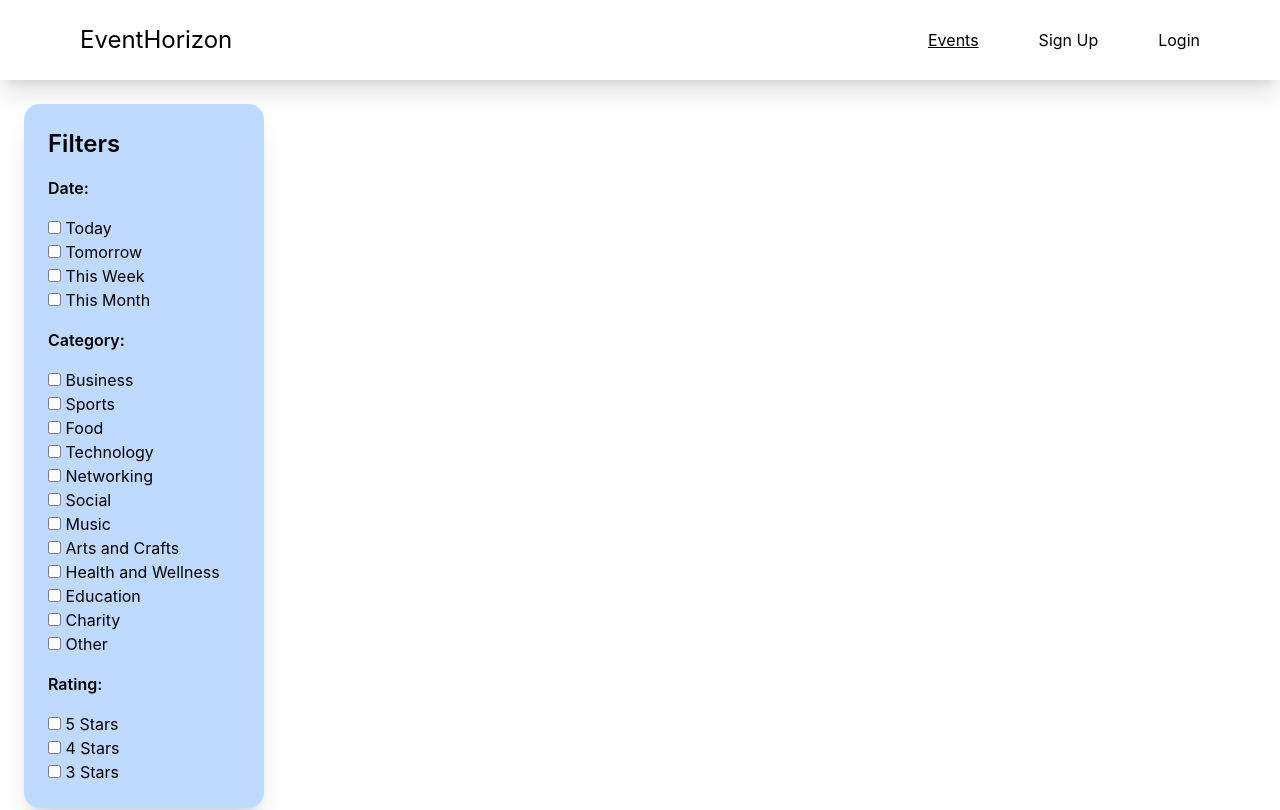
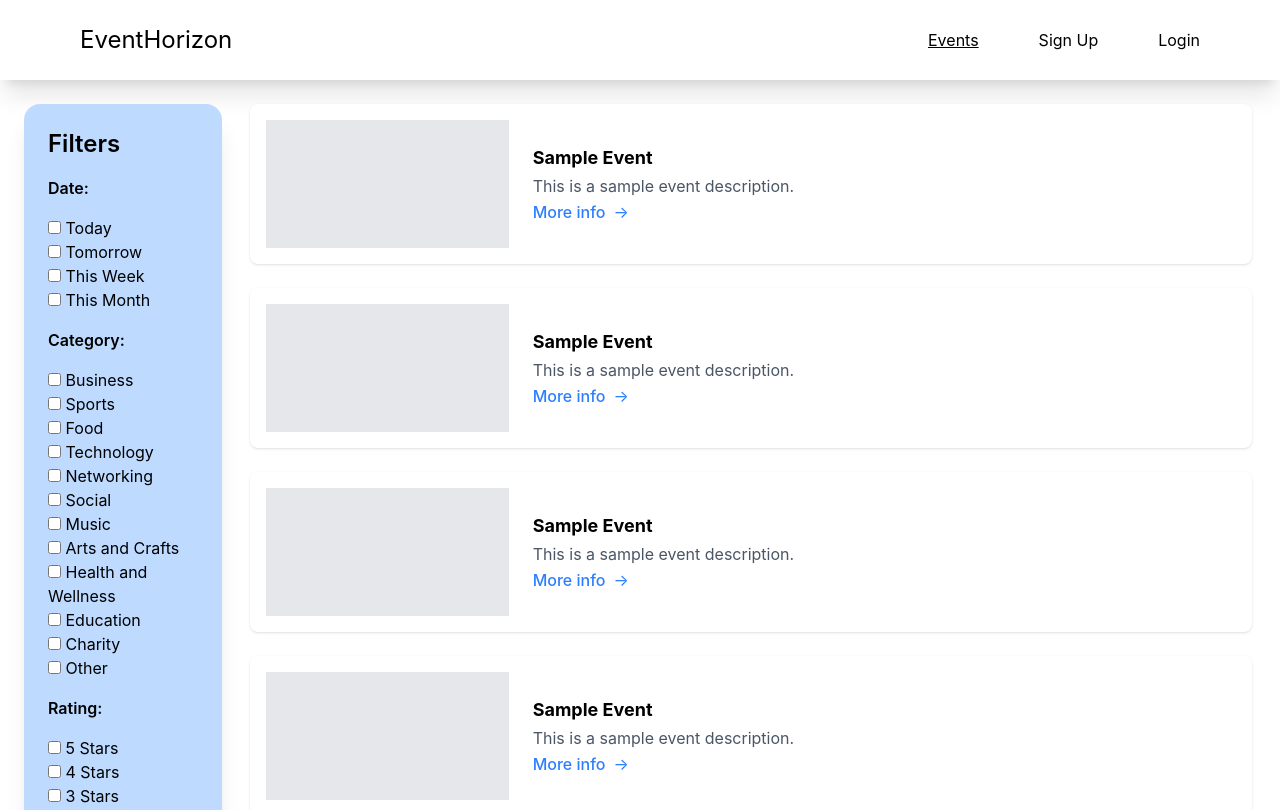
Before and after one commit to DragonShadow343/EventHorizon, a React (Vite) app in the folder Frontend/: page /events in a window 1280 px wide. Shown: the top 810 px of the page. Built offline with nearby package versions, Linux system fonts and the light colour scheme.

Commit message:
Added Basic UI details for events list page

```diff
--- /dev/null
+++ b/Frontend/src/components/EventListPage/EventCard2.jsx
@@ -0,0 +1,30 @@
+const EventCard2 = ({ event }) => {
+    return (
+        <div className="flex bg-white rounded-lg shadow p-4 w-full h-40 ml-1 mr-6 my-6">
+            {/* image placeholder */}
+            <div className="relative w-1/4">
+                <div className="bg-gray-200 h-full" />
+                <div className="absolute inset-0 flex items-center justify-start">
+                </div>
+            </div>
+
+            {/* content */}
+            <div className="flex-1 p-6 flex flex-col justify-between">
+                <div className="text-lg font-bold">
+                    {event && event.name ? event.name : "Event Name"}
+                </div>
+
+                <div className="text-gray-600">
+                    {event && event.desc ? event.desc : "Event Description"}
+                </div>
+
+                <div className="flex items-center text-blue-500">
+                    <span className="font-medium">More info</span>
+                    <span className="ml-2">→</span>
+                </div>
+            </div>
+        </div>
+    );
+}
+
+export default EventCard2
--- a/Frontend/src/components/FilterBar.jsx
+++ b/Frontend/src/components/EventListPage/FilterBar.jsx
@@ -1,7 +1,7 @@
 const FilterBar = ({ className }) => {
     return (
         <>
-            <div className={`flex flex-col shadow-xl w-60 m-6 p-6 items-start bg-blue-200 text-black rounded-2xl ${className}`}>
+            <div className={`flex flex-col shadow-xl w-60 h-fit m-6 p-6 items-start bg-blue-200 text-black rounded-2xl ${className}`}>
                 <h1 className={`text-2xl font-semibold ${className}`}>Filters</h1>
                 <form className={'flex flex-col gap-4 mt-4'}>
                     {/* Date filter options */}
--- a/Frontend/src/pages/events/Events.jsx
+++ b/Frontend/src/pages/events/Events.jsx
@@ -1,11 +1,25 @@
-import FilterBar from '../../components/FilterBar'
+import EventCard2 from '../../components/EventListPage/EventCard2'
+import FilterBar from '../../components/EventListPage/FilterBar'
 import Navbar from '../../components/NavBar/Navbar'
 
 const Events = () => {
   return (
     <>
       <Navbar />
-      <FilterBar />
+      <div className="flex">
+        <FilterBar />
+        <div className="flex-col w-full mr-8">
+          <EventCard2 event={{ name: "Sample Event", desc: "This is a sample event description." }} />
+          <EventCard2 event={{ name: "Sample Event", desc: "This is a sample event description." }} />
+          <EventCard2 event={{ name: "Sample Event", desc: "This is a sample event description." }} />
+          <EventCard2 event={{ name: "Sample Event", desc: "This is a sample event description." }} />
+          <EventCard2 event={{ name: "Sample Event", desc: "This is a sample event description." }} />
+          <EventCard2 event={{ name: "Sample Event", desc: "This is a sample event description." }} />
+        </div>
+
+      </div>
+
+
     </>
   )
 }
```
